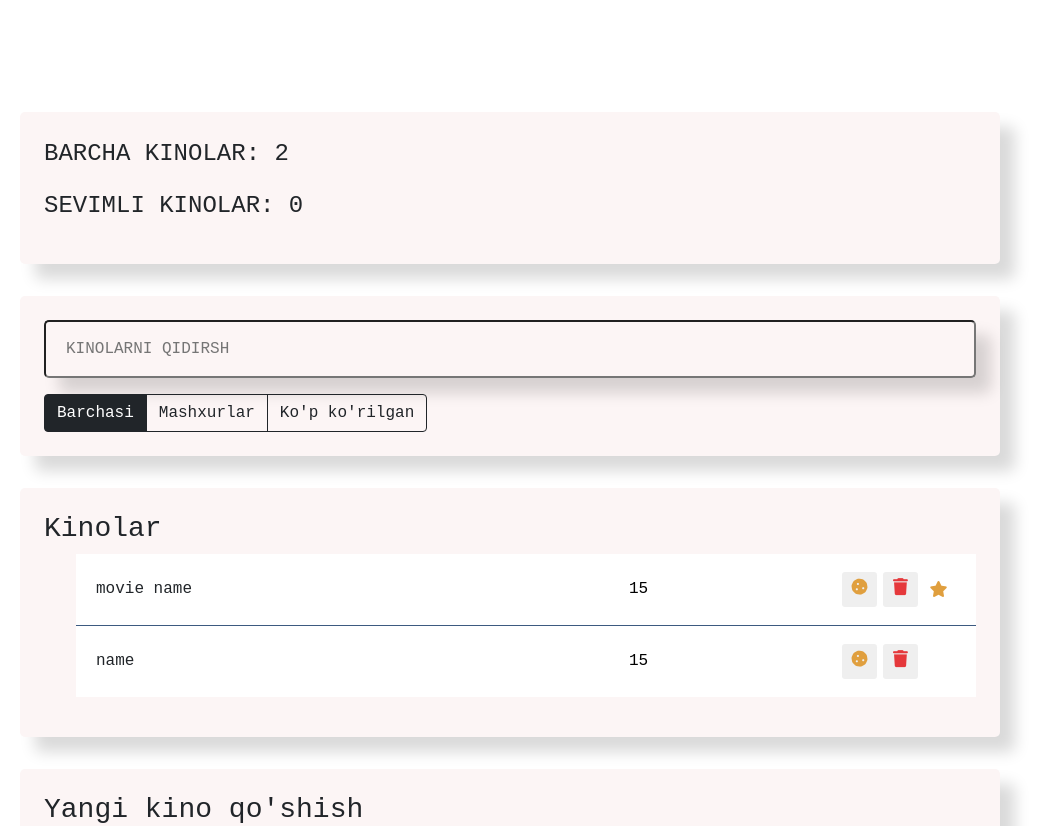
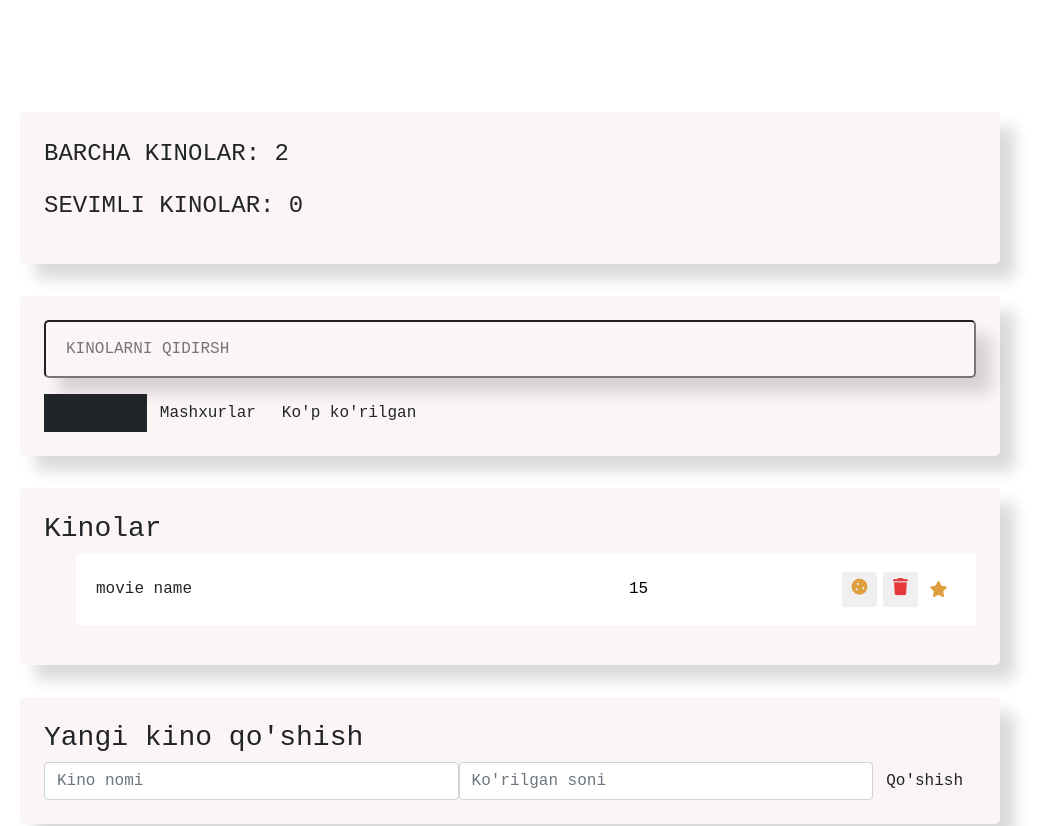
Before and after one commit to Single-Dev/movies-app, a Vue app in the folder vue-project/: page / in a window 1280 px wide. Shown: the top 826 px of the page, without its empty margins (130-1179 px from the left). Built offline with nearby package versions, Linux system fonts and the light colour scheme.

Commit message:
added filter function

```diff
--- a/vue-project/src/components/app/App.vue
+++ b/vue-project/src/components/app/App.vue
@@ -10,7 +10,7 @@
                 <Filters/>
             </Box>
             <MovieList
-            :movies="SearchHandler(movies, term)"
+            :movies="onFilterHandler(SearchHandler(movies, term), filter)"
             @onToggle="onToggleHandler"
             @OnRemove="OnRemoveHandler"
             />
@@ -46,13 +46,14 @@ export default{
                 },
                 {
                     name: 'name',
-                    viewers: 15,
+                    viewers: 1005,
                     like: false,
                     fovourite: false,
                     id: 2
                 }
             ],
-            term: ''
+            term: '',
+            filter:'popular'
         }
     },
     methods:{
@@ -83,6 +84,16 @@ export default{
         },
         onTermHandler(term){
             this.term = term
+        },
+        onFilterHandler(arr, filter){
+            switch (filter) {
+                case 'popular':
+                    return arr.filter(c => c.like)
+                case 'mostViewrs':
+                    return arr.filter(c => c.viewers > 500)
+                default:
+                    return arr
+            }
         }
     }
 }
--- a/vue-project/src/components/filters/Filter.vue
+++ b/vue-project/src/components/filters/Filter.vue
@@ -1,8 +1,8 @@
 <template>
     <div class="btn-group">
-        <button class="btn btn-dark" type="button">Barchasi</button>
-        <button class="btn btn-outline-dark" type="button">Mashxurlar</button>
-        <button class="btn btn-outline-dark" type="button">Ko'p ko'rilgan</button>
+        <Button class="btn-dark" type="button">Barchasi</Button>
+        <Button class="btn-outline-dark" type="button">Mashxurlar</Button>
+        <Button class="btn-outline-dark" type="button">Ko'p ko'rilgan</Button>
     </div>
 </template>
 <script>
```
